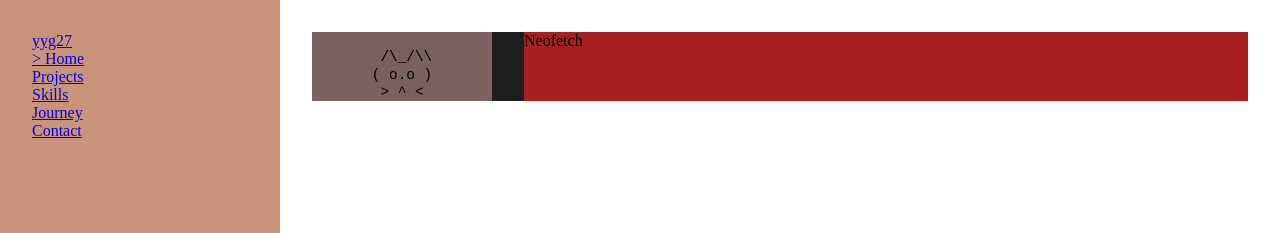
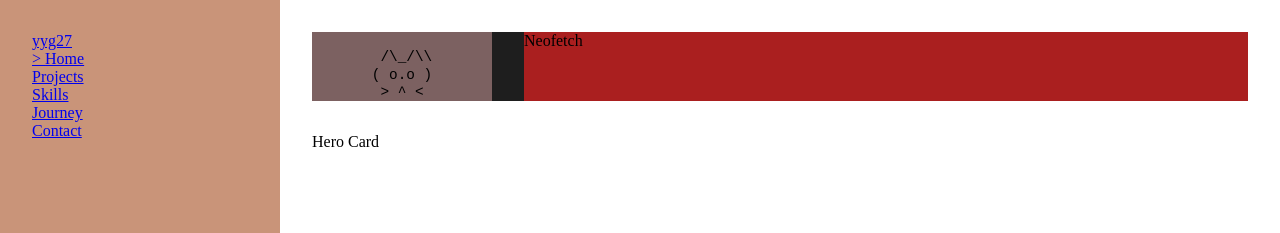
Before and after one commit to yyg27/tui-portfolio, a React (Vite) app: page / in a window 1280 px wide. Shown: the top 233 px of the page. Built offline with nearby package versions, Linux system fonts and the light colour scheme.

Commit message:
fix: correct HeroCard component import and update styles; add HeroCard to Home component

```diff
--- a/src/components/Home/HeroCard/HeroCard.tsx
+++ b/src/components/Home/HeroCard/HeroCard.tsx
@@ -1,9 +1,9 @@
-import styles from "./AboutCard.module.css";
+import styles from "./HeroCard.module.css";
 
-export default function AboutCard() {
+export default function HeroCard() {
     return (
-        <section className={styles.aboutCard}>
-            About Card
+        <section className={styles.heroCard}>
+            Hero Card
         </section>
     );
 }
--- a/src/components/Home/Home.module.css
+++ b/src/components/Home/Home.module.css
@@ -1,3 +1,6 @@
 .home {
+    display: flex;
+    flex-direction: column;
+    gap: 2rem;
     padding: 2rem;
 }
--- a/src/components/Home/Home.tsx
+++ b/src/components/Home/Home.tsx
@@ -1,10 +1,12 @@
 import styles from "./Home.module.css";
 import SystemCard from "./SystemCard/SystemCard";
+import HeroCard from "./HeroCard/HeroCard";
 
 export default function Home() {
     return (
         <section className={styles.home}>
             <SystemCard />
+            <HeroCard />
         </section>
     );
 }
```
